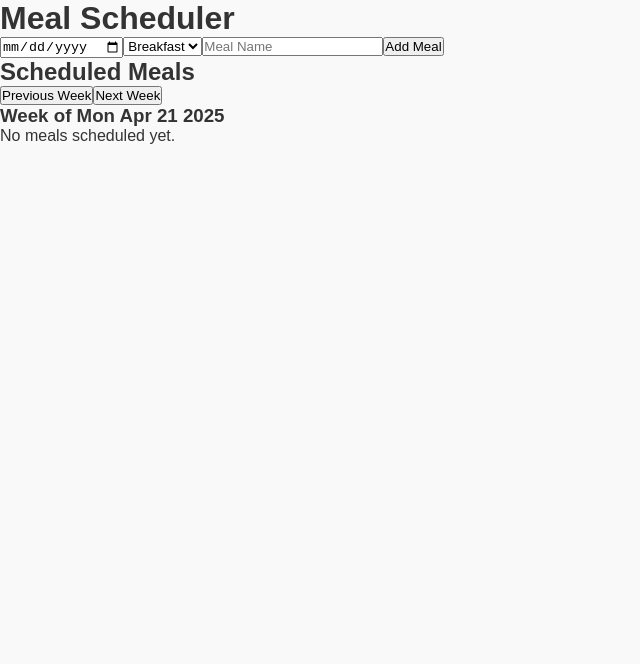
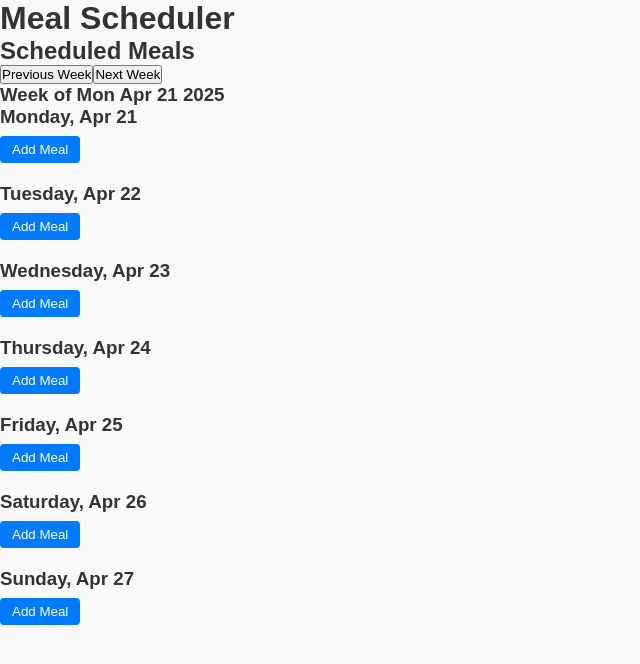
Before and after one commit to HardyUX/MealBloom, a React (Vite) app: page / in a window 1280 px wide. Shown: the top 664 px of the page, without its empty margins (0-640 px from the left). Built offline with nearby package versions, Linux system fonts and the light colour scheme.

Commit message:
Revamp UI for full week view + separate styling and logic into CSS files

```diff
--- /dev/null
+++ b/src/components/MealForm.css
@@ -0,0 +1,57 @@
+/* Global form styles */
+.meal-form {
+    margin-bottom: 20px;
+}
+
+/* Meal List Item */
+.meal-item {
+    background: #f0f0f0;
+    margin-bottom: 8px;
+    padding: 10px;
+    border-radius: 6px;
+    display: flex;
+    justify-content: space-between;
+    align-items: center;
+}
+
+/* Meal Buttons */
+.meal-button {
+    padding: 4px 8px;
+    color: white;
+    border: none;
+    border-radius: 4px;
+    cursor: pointer;
+    margin-right: 5px;
+}
+
+.meal-button-edit {
+    background-color: #4caf50
+}
+
+.meal-button-delete {
+    background-color: #ff5c5c;
+}
+
+/* Add Meal Button */
+.add-meal-button {
+    margin-top: 8px;
+    padding: 6px 12px;
+    background-color: #007bff;
+    color: white;
+    border: none;
+    border-radius: 4px;
+    cursor: pointer;
+}
+
+/* Input Form Styles */
+.meal-input, .meal-select {
+    margin-bottom: 10px;
+    padding: 8px;
+    border-radius: 4px;
+    border: 1px solid #ccc;
+    width: 100%;
+}
+
+.meal-select {
+    margin-top: 5px;
+}
--- a/src/components/MealForm.jsx
+++ b/src/components/MealForm.jsx
@@ -2,39 +2,106 @@
 import React, { useState } from 'react';
 
 // Internal project files
+import './MealForm.css';
 import { formatDate, getStartAndEndOfWeek } from '../utils/dateUtils';
 import { loadMeals, saveMeals } from '../utils/localStorageUtils';
 
 
 function MealForm() {
+    // State variables
     const [date, setDate] = useState('');
     const [mealType, setMealType] = useState('Breakfast');
     const [mealName, setMealName] = useState('');
-    const [meals, setMeals] = useState(() => {
-        return loadMeals();
-    });
-
+    const [meals, setMeals] = useState(() => loadMeals ());
     const [currentWeekStart, setCurrentWeekStart] = useState(() => {
         const today = new Date();
         const { startDate } = getStartAndEndOfWeek(today);
         return startDate;
     });
+    const [editingMealId, setEditingMealId] = useState(null);
+    const [addingMealDate, setAddingMealDate] = useState(null); // Controls which day's Add Meal form is open
 
+
+    // Helper functions
+    function generateWeekDays(startDate) {
+        const days = [];
+        for (let i = 0; i < 7; i++) {
+            const day = new Date(startDate);
+            day.setDate(startDate.getDate() + i);
+            days.push(day);
+        }
+        return days;
+    }
 
     // Function to go to the previous week
     const goToPreviousWeek = () => {
         const newStartOfWeek = new Date(currentWeekStart);
         newStartOfWeek.setDate(currentWeekStart.getDate() - 7); // Move back 7 days
         setCurrentWeekStart(newStartOfWeek);
-    };
+    }
 
     // Function to go to the next week
     const goToNextWeek = () => {
         const newStartOfWeek = new Date(currentWeekStart);
         newStartOfWeek.setDate(currentWeekStart.getDate() + 7); // Move forward 7 days
         setCurrentWeekStart(newStartOfWeek);
+    }
+
+    function handleAddMeal(e, dateForMeal) {
+        e.preventDefault();
+
+        const newMeal = {
+            id: Date.now(),
+            date: dateForMeal,
+            mealType,
+            mealName,
         };
 
+    const updatedMeals = [...meals, newMeal];
+    setMeals(updatedMeals);
+    saveMeals(updatedMeals);
+
+    // Reset form
+    setMealName('');
+    setMealType('Breakfast');
+    setAddingMealDate(null);
+    }
+
+
+    function handleEdit(meal) {
+        setEditingMealId(meal.id);
+        setDate(meal.date);
+        setMealType(meal.mealType);
+        setMealName(meal.mealName);
+    }
+
+    function handleUpdateMeal(e) {
+        e.preventDefault();
+
+        const updatedMeals = meals.map((meal) =>
+            meal.id === editingMealId
+                ? { ...meal, date, mealType, mealName }
+                : meal
+        );
+
+        setMeals(updatedMeals);
+        saveMeals(updatedMeals);
+        setEditingMealId(null);
+
+        // Clear form
+        setDate('');
+        setMealType('Breakfast');
+        setMealName('');
+    }
+
+    function handleDelete(mealId) {
+        const updatedMeals = meals.filter((meal) => meal.id !== mealId);
+        setMeals(updatedMeals);
+        saveMeals(updatedMeals);
+    }
+
+
+    // Filter and sort meals for the current week
     const { startDate, endDate } = getStartAndEndOfWeek(currentWeekStart.toISOString());
 
     const filteredMeals = meals.filter(meal => {
@@ -65,67 +132,21 @@ function MealForm() {
         return acc;
     }, {});
 
-    const [editingMealId, setEditingMealId] = useState(null);
-
-
-    function handleSubmit(e){
-        e.preventDefault();
-
-        if (editingMealId !== null) {
-            // Editing existing meal
-            const updatedMeals = meals.map(meal =>
-                meal.id === editingMealId
-                    ? { ...meal, date, mealType, mealName }
-                    : meal
-            );
-            setMeals(updatedMeals);
-            saveMeals(updatedMeals);
-            setEditingMealId(null); // Exit edit mode
-        } else {
-            // Adding new meal
-            const newMeal = {
-                id: Date.now(),
-                date,
-                mealType,
-                mealName,
-            };
-            const updatedMeals = [...meals, newMeal];
-            setMeals(updatedMeals); // update state
-            saveMeals(updatedMeals); // save to localStorage
-        }
-
-        // Clear form
-        setDate('');
-        setMealType('Breakfast');
-        setMealName('');
-    }
-
-
-    function handleEdit(meal) {
-        setEditingMealId(meal.id);
-        setDate(meal.date);
-        setMealType(meal.mealType);
-        setMealName(meal.mealName);
-    }
-
-
-    function handleDelete(mealId) {
-        const updatedMeals = meals.filter((meal) => meal.id !== mealId);
-        setMeals(updatedMeals);
-        localStorage.setItem('meals', JSON.stringify(updatedMeals));
-    }
-
 
     return (
         <div>
-            <form onSubmit={handleSubmit}>
+            {/* Global form for updating meals */}
+            {editingMealId !== null && (
+                <form className="meal-form" onSubmit={handleUpdateMeal} style={{ marginBottom: '20px' }}>
+                    <h3>Edit Meal</h3>
                     <input
+                        className="meal-input"
                         type="date"
                         value={date}
                         onChange={(e) => setDate(e.target.value)}
                     />
-
                     <select
+                        className="meal-select"
                         value={mealType}
                         onChange={(e) => setMealType(e.target.value)}
                     >
@@ -133,18 +154,17 @@ function MealForm() {
                         <option>Lunch</option>
                         <option>Dinner</option>
                     </select>
-
                     <input
+                        className="meal-input"
                         type="text"
                         placeholder="Meal Name"
                         value={mealName}
                         onChange={(e) => setMealName(e.target.value)}
                     />
+                    <button type="submit" className="meal-button meal-button-edit">Update Meal</button>
+                </form>
+            )}
 
-                <button type="submit">
-                    {editingMealId !== null ? 'Update Meal' : 'Add Meal'}
-                </button>
-            </form>
 
             <h2>Scheduled Meals</h2>
 
@@ -154,64 +174,70 @@ function MealForm() {
 
             <h3>Week of {currentWeekStart.toDateString()}</h3>
 
-            {/* Display meals for the current week */}
-            {Object.keys(groupedMeals).length === 0 ? (
-                <p>No meals scheduled yet.</p>
-            ) : (
-                Object.entries(groupedMeals).map(([mealDate, mealsOnDate]) => (
-                    <div key={mealDate} style={{ marginBottom: '20px'}}>
-                        <h3>{formatDate(mealDate)}</h3>
+            {/* Full week display */}
+            {generateWeekDays(currentWeekStart).map((day) => {
+                const dateString = day.toISOString().split('T')[0];
+                const mealsOnThisDay = groupedMeals[dateString] || [];
+
+                return (
+                    <div key={dateString} className="meal-form">
+                        <h3>{formatDate(dateString)}</h3>
+
                         <ul style={{ listStyle: 'none', padding: 0}}>
-                            {mealsOnDate.map((meal) => (
-                                <li
-                                    key={meal.id}
-                                    style={{
-                                        background: '#f0f0f0',
-                                        marginBottom: '8px',
-                                        padding: '10px',
-                                        borderRadius: '6px',
-                                        display: 'flex',
-                                        justifyContent: 'space-between',
-                                        alignItems: 'center',
-                                    }}
-                                >
+                            {mealsOnThisDay.map((meal) => (
+                                <li key={meal.id} className="meal-item">
                                     <div>
                                         <strong>{meal.mealType}:</strong> {meal.mealName}
                                     </div>
-
+                                    <div>
                                         <button
                                             onClick={() => handleEdit(meal)}
-                                        style={{
-                                            padding: '4px 8px',
-                                            backgroundColor: '#4caf50',
-                                            color: 'white',
-                                            border: 'none',
-                                            borderRadius: '4px',
-                                            cursor: 'pointer',
-                                        }}
+                                            className="meal-button meal-button-edit"
                                         >
                                             Edit
                                         </button>
-
                                         <button
                                             onClick={() => handleDelete(meal.id)}
-                                        style={{
-                                            padding: '4px 8px',
-                                            backgroundColor: '#ff5c5c',
-                                            color: 'white',
-                                            border: 'none',
-                                            borderRadius: '4px',
-                                            cursor: 'pointer',
-                                        }}
+                                            className="meal-button meal-button-delete"
                                         >
                                             Delete
                                         </button>
+                                    </div>
                                 </li>
                             ))}
                         </ul>
+
+                        {/* Add Meal Button */}
+                        {addingMealDate === dateString ? (
+                            <form onSubmit={(e) => handleAddMeal(e, dateString)}>
+                                <select
+                                    value={mealType}
+                                    onChange={(e) => setMealType(e.target.value)}
+                                >
+                                    <option>Breakfast</option>
+                                    <option>Lunch</option>
+                                    <option>Dinner</option>
+                                </select>
+                                <input
+                                    className="meal-input"
+                                    type="text"
+                                    placeholder="Meal Name"
+                                    value={mealName}
+                                    onChange={(e) => setMealName(e.target.value)}
+                                />
+                                <button type="submit" className="meal-button">Save Meal</button>
+                            </form>
+                        ) : (
+                            <button
+                                onClick={() => setAddingMealDate(dateString)}
+                                className="add-meal-button"
+                            >
+                                Add Meal
+                            </button>
+                        )}
                     </div>
-                ))
-            )}
+                );
+            })}
         </div>
     );
 }
```
Lines whose indentation alone changed are shown as unchanged.
